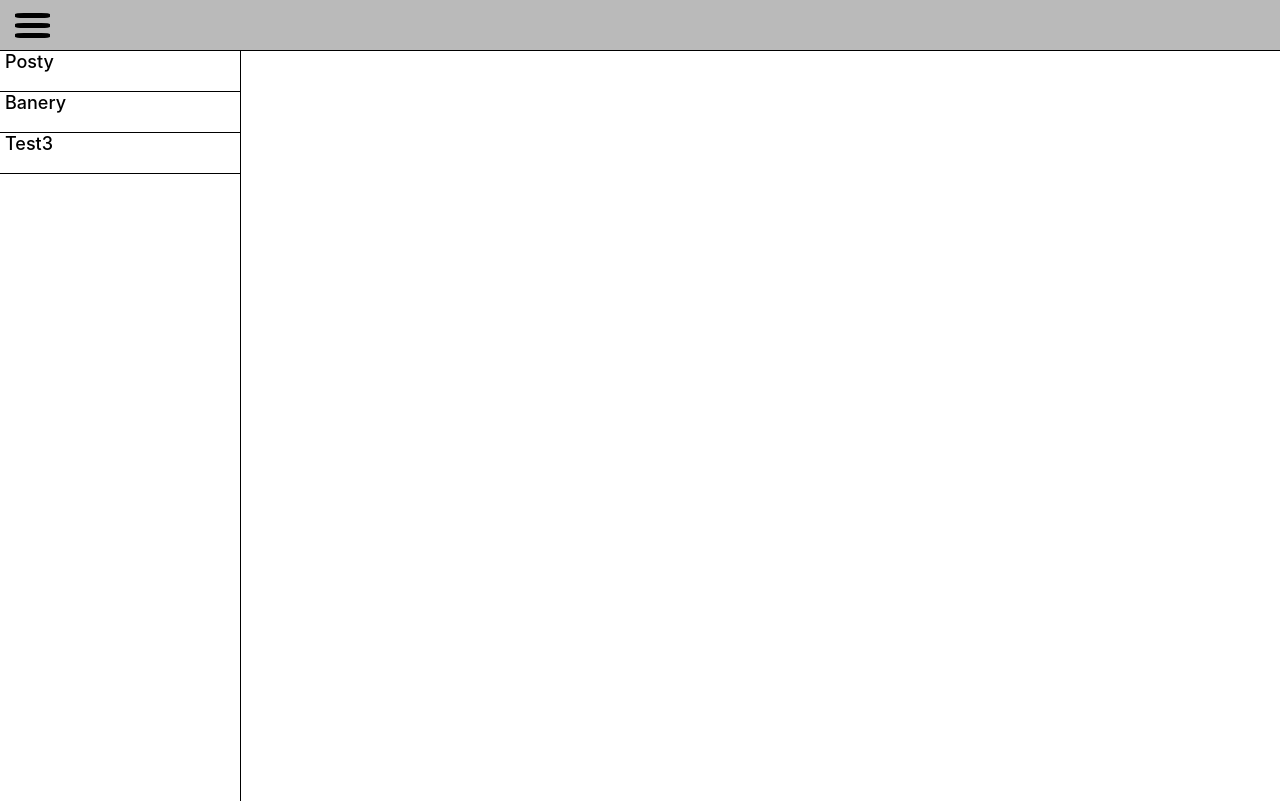
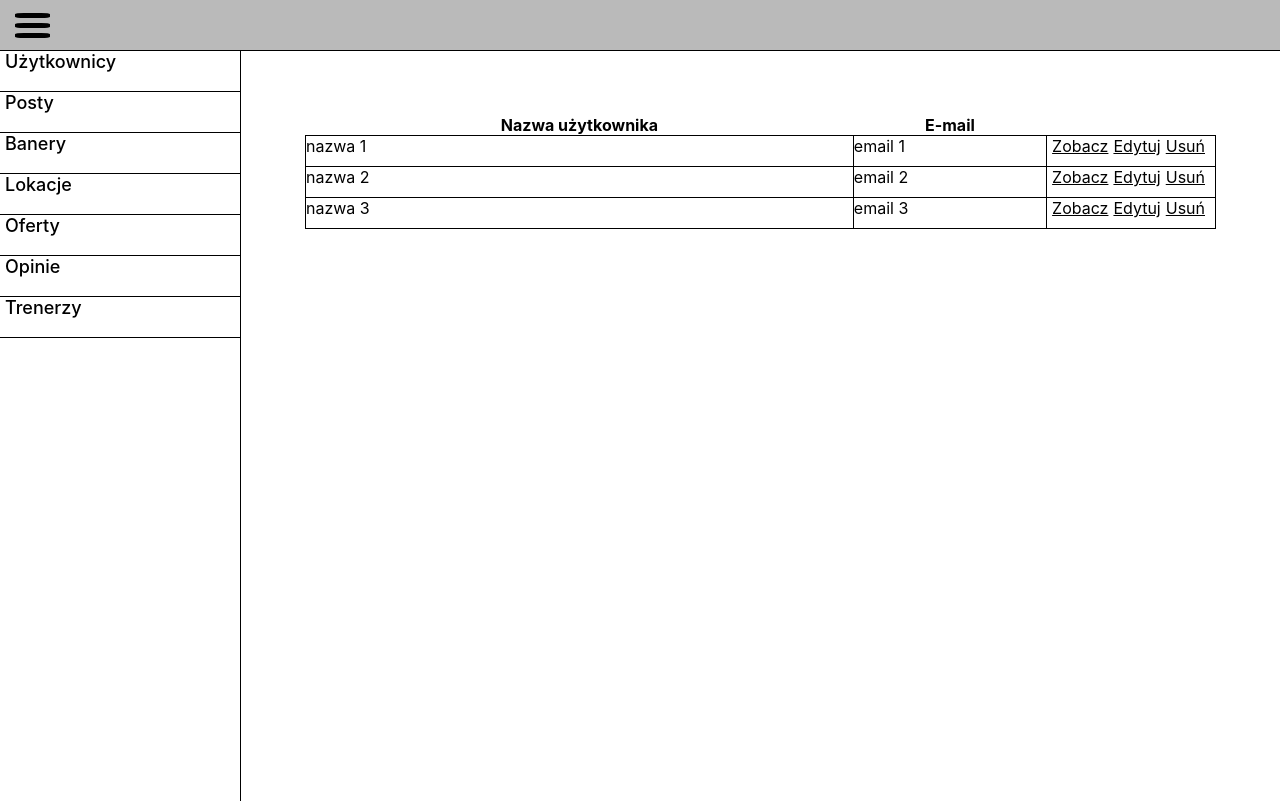
Before and after one commit to Damsonnn/Gym-Website-CMS, a React (Create React App) app in the folder Frontend/gym-webapp/: page /manage/users in a window 1280 px wide. Both pictures are taken after a click on the element 35 px from the left and 25 px from the top of the page. Built offline with nearby package versions, Linux system fonts and the light colour scheme.

Commit message:
Add Listing of entities

```diff
--- a/Frontend/gym-webapp/src/components/banner/List.tsx
+++ b/Frontend/gym-webapp/src/components/banner/List.tsx
@@ -1,8 +1,23 @@
-import React, { Component } from 'react'
+import React, { Component, useState } from 'react'
+import renderList from "../../utils/RenderList"
 
-export default function Banners() {
+type Banner = {
+    title: string
+    active: boolean
+}
+
+export default function ListBanners() {
+    const getBanners = () => {
+        const postsTest = [{title: "tytul 1", active: true},
+            {title: "tytul 2", active: false},
+            {title: "tytul 3", active: true}]
+        return postsTest
+    }
+    const [banners, setbanners] = useState(getBanners());
+    const mapBanners = (banners: Array<Banner>) => banners.map(banner => [banner.title, banner.active ? "Tak" : "Nie"])
+
     return (
-        <div>Banners</div>
+        renderList(["Tytuł", "Aktywny"], mapBanners(banners))
     )
 
 }
--- a/Frontend/gym-webapp/src/components/general/Pages.tsx
+++ b/Frontend/gym-webapp/src/components/general/Pages.tsx
@@ -1,8 +1,13 @@
 import React, { useState, Component } from 'react'
 import { Route, Routes } from 'react-router'
-import Posts from '../post/List'
-import Banners from '../banner/List'
+import ListPosts from '../post/List'
+import ListBanners from '../banner/List'
+import ListLocations from '../location/List'
 import SideMenu from './SideMenu'
+import ListUsers from '../user/List'
+import ListOffers from '../offer/List'
+import ListOpinions from '../opinion/List'
+import ListTrainers from '../trainer/List'
 
 export default function Pages() {
     const [showMenu, setShowMenu] = useState(false)
@@ -19,8 +24,13 @@ export default function Pages() {
             <div className='content'>
                 {showMenu ? <SideMenu /> : null}
                 <Routes>
-                    <Route path="posts" element={<Posts />} />
-                    <Route path="banners" element={<Banners />} />
+                    <Route path="users" element={<ListUsers />} />
+                    <Route path="posts" element={<ListPosts />} />
+                    <Route path="banners" element={<ListBanners />} />
+                    <Route path="locations" element={<ListLocations />} />
+                    <Route path="offers" element={<ListOffers />} />
+                    <Route path="opinions" element={<ListOpinions />} />
+                    <Route path="trainers" element={<ListTrainers />} />
                 </Routes>
             </div>
         </div>
--- a/Frontend/gym-webapp/src/components/general/SideMenu.tsx
+++ b/Frontend/gym-webapp/src/components/general/SideMenu.tsx
@@ -7,13 +7,25 @@ export default class SideMenu extends Component {
             <nav>
                 <ul className='side-menu'>
                     <li>
+                        <Link to='users'>Użytkownicy</Link>
+                    </li>
+                    <li>
                         <Link to='posts'>Posty</Link>
                     </li>
                     <li>
                         <Link to='banners'>Banery</Link>
                     </li>
                     <li>
-                        <Link to=''>Test3</Link>
+                        <Link to='locations'>Lokacje</Link>
+                    </li>
+                    <li>
+                        <Link to='offers'>Oferty</Link>
+                    </li>
+                    <li>
+                        <Link to='opinions'>Opinie</Link>
+                    </li>
+                    <li>
+                        <Link to='trainers'>Trenerzy</Link>
                     </li>
                 </ul>
             </nav>
--- /dev/null
+++ b/Frontend/gym-webapp/src/components/location/List.tsx
@@ -0,0 +1,23 @@
+import React, { Component, useState } from 'react'
+import renderList from "../../utils/RenderList"
+
+type Location = {
+    city: string
+    address: string
+}
+
+export default function ListLocations() {
+    const getLocations = () => {
+        const postsTest = [{city: "miasto 1", address: "adres 1"},
+            {city: "miasto 2", address: "adres 2"},
+            {city: "miasto 3", address: "adres 3"}]
+        return postsTest
+    }
+    const [locations, setLocations] = useState(getLocations());
+    const mapLocations = (locations: Array<Location>) => locations.map(location => [location.city, location.address])
+
+    return (
+        renderList(["Miasto", "Adres"], mapLocations(locations))
+    )
+
+}
--- /dev/null
+++ b/Frontend/gym-webapp/src/components/offer/List.tsx
@@ -0,0 +1,23 @@
+import React, { Component, useState } from 'react'
+import renderList from "../../utils/RenderList"
+
+type Offer = {
+    name: string
+    price: number
+    active: boolean
+}
+
+export default function ListOffers() {
+    const getOffers = () => {
+        const postsTest = [{name: "oferta 1", price: 109.50, active: true},
+            {name: "oferta 2", price: 40, active: false},
+            {name: "oferta 3", price: 79.99, active: true}]
+        return postsTest
+    }
+    const [offers, setOffers] = useState(getOffers());
+    const mapOffers = (offers: Array<Offer>) => offers.map(offer => [offer.name, offer.price.toString(), offer.active ? "Tak" : "Nie"])
+
+    return (
+        renderList(["Nazwa", "Cena", "Aktywna"], mapOffers(offers))
+    )
+}
--- /dev/null
+++ b/Frontend/gym-webapp/src/components/opinion/List.tsx
@@ -0,0 +1,22 @@
+import React, { Component, useState } from 'react'
+import renderList from "../../utils/RenderList"
+
+type Opinion = {
+    reviewer: string
+    active: boolean
+}
+
+export default function ListOpinions() {
+    const getOpinions = () => {
+        const postsTest = [{reviewer: "klient 1",  active: true},
+            {reviewer: "klient 2", active: false},
+            {reviewer: "klient 3", active: true}]
+        return postsTest
+    }
+    const [opinions, setOpinions] = useState(getOpinions());
+    const mapOpinions = (offers: Array<Opinion>) => opinions.map(opinion => [opinion.reviewer, opinion.active ? "Tak" : "Nie"])
+
+    return (
+        renderList(["Recenzent", "Aktywna"], mapOpinions(opinions))
+    )
+}
--- a/Frontend/gym-webapp/src/components/post/List.tsx
+++ b/Frontend/gym-webapp/src/components/post/List.tsx
@@ -1,12 +1,12 @@
 import React, { Component, useState } from 'react'
-import { Link } from 'react-router-dom'
+import renderList from '../../utils/RenderList'
 
 type Post = {
     title: string
     author: string
 }
 
-export default function Posts() {
+export default function ListPosts() {
     const getPosts = () => {
         const postsTest = [{title: "tytul 1", author: "autor 1"},
             {title: "tytul 2", author: "autor 2"},
@@ -14,26 +14,9 @@ export default function Posts() {
         return postsTest
     }
     const [posts, setPosts] = useState(getPosts());
-    const mapPosts = (posts: Array<Post>) => {
-        const buttons = <td className='crud-buttons'>
-            <Link to="view">Zobacz</Link>
-            <Link to="edit">Edytuj</Link>
-            <Link to="delete">Usuń</Link>
-        </td>
-        return posts.map(post => <tr><td>{post.title}</td><td>{post.author}</td>{buttons}</tr>)
-    }
+    const mapPosts = (posts: Array<Post>) => posts.map(post => [post.title, post.author])
 
     return (
-        <table>
-            <thead>
-                <tr>
-                    <th>Tytuł</th>
-                    <th>Autor</th>
-                </tr>
-            </thead>
-            <tbody>
-                {mapPosts(posts)}
-            </tbody>
-        </table>
+        renderList(["Tytuł", "Autor"], mapPosts(posts))
     )
-}
+    }
--- /dev/null
+++ b/Frontend/gym-webapp/src/components/trainer/List.tsx
@@ -0,0 +1,23 @@
+import React, { Component, useState } from 'react'
+import renderList from '../../utils/RenderList'
+
+type Trainer = {
+    firstName: string
+    lastName: string
+    active: boolean
+}
+
+export default function ListTrainers() {
+    const getPosts = () => {
+        const postsTest = [{firstName: "imie 1", lastName: "nazwisko 1", active: true},
+            {firstName: "imie 2", lastName: "nazwisko 2", active: false},
+            {firstName: "imie 3", lastName: "nazwisko 3", active: true}]
+        return postsTest
+    }
+    const [trainers, setTrainers] = useState(getPosts());
+    const mapTrainers = (trainers: Array<Trainer>) => trainers.map(trainer => [trainer.firstName, trainer.lastName, trainer.active ? "Tak" : "Nie"])
+
+    return (
+        renderList(["Imię", "Nazwisko", "Aktywny"], mapTrainers(trainers))
+    )
+    }
--- /dev/null
+++ b/Frontend/gym-webapp/src/components/user/List.tsx
@@ -0,0 +1,23 @@
+import React, { Component, useState } from 'react'
+import renderList from "../../utils/RenderList"
+
+type User = {
+    username: string
+    email: string
+}
+
+export default function ListUsers() {
+    const getUsers = () => {
+        const postsTest = [{username: "nazwa 1", email: "email 1"},
+            {username: "nazwa 2", email: "email 2"},
+            {username: "nazwa 3", email: "email 3"}]
+        return postsTest
+    }
+    const [users, setUsers] = useState(getUsers());
+    const mapUsers = (users: Array<User>) => users.map(user => [user.username, user.email])
+
+    return (
+        renderList(["Nazwa użytkownika", "E-mail"], mapUsers(users))
+    )
+
+}
--- /dev/null
+++ b/Frontend/gym-webapp/src/utils/RenderList.tsx
@@ -0,0 +1,30 @@
+import { ReactNode } from 'react'
+import {Link} from 'react-router-dom'
+
+export default function renderList(headers: Array<string>, items: Array<Array<string>>) {
+    const buttons = <td className='crud-buttons'>
+        <Link to="view">Zobacz</Link>
+        <Link to="edit">Edytuj</Link>
+        <Link to="delete">Usuń</Link>
+    </td>
+
+    const renderHeaders = (headers: Array<string>): ReactNode => {
+        return headers.map(header => <th>{header}</th>)}
+
+
+    function renderListItems(items: Array<Array<string>>) {
+        return items.map(item => <tr>{item.map(cell => <td>{cell}</td>)}{buttons}</tr>)
+    }
+
+    return (
+    <table>
+        <thead>
+            <tr>
+                {renderHeaders(headers)}
+            </tr>
+        </thead>
+        <tbody>
+            {renderListItems(items)}
+        </tbody>
+    </table>)
+}
```
